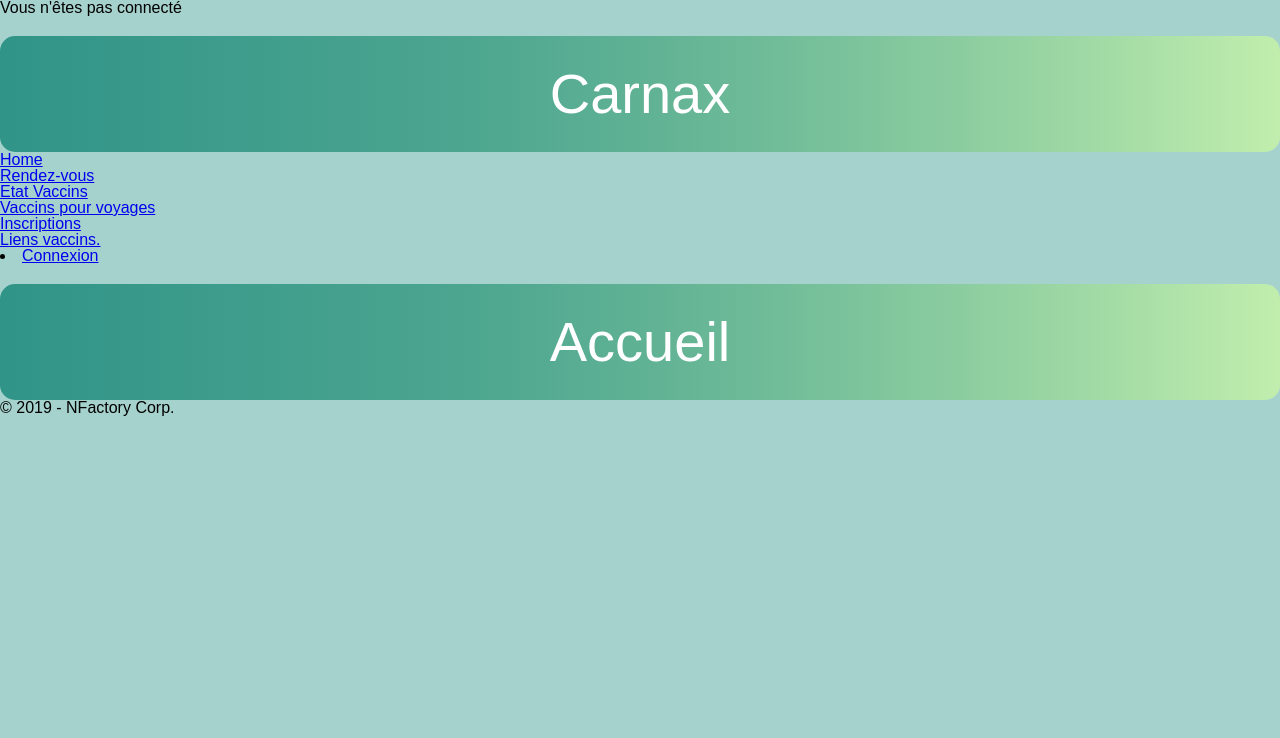
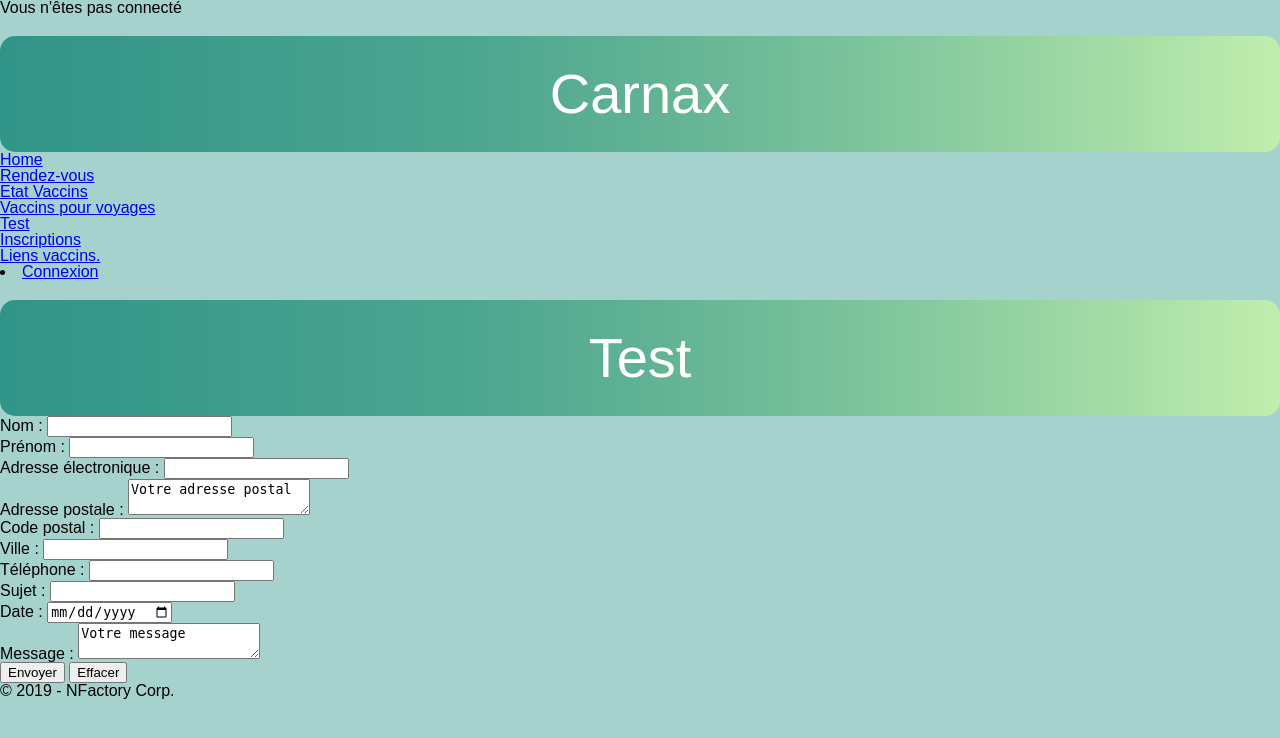
Before and after one commit to AxelBarbeHusson/Carnax, a PHP site: page /carnex/index.php?page=test in a window 1280 px wide. Shown: the top 738 px of the page. Run offline with PHP 8.4, Linux system fonts and the light colour scheme; some libraries are stand-ins or nearby versions.

Commit message:
Test = rendez-vous

```diff
--- /dev/null
+++ b/includes/frmTest.php
@@ -0,0 +1,66 @@
+<?php
+if (!isset($mail)) $mail = "";
+if (!isset($nom)) $nom = "";
+if (!isset($prenom)) $prenom = "";
+if (!isset($sujet)) $sujet = "";
+if (!isset($apostal)) $apostal = "";
+if (!isset($cpostal)) $cpostal = "";
+if (!isset($ville)) $ville = "";
+if (!isset($phone)) $phone = "";
+if (!isset($date)) $date = "";
+if (!isset($msg)) $msg = "";
+?>
+
+<form method="post" action="index.php?page=test">
+    <fieldset>
+        <div>
+            <label for="nom">Nom :</label>
+            <input type="text" id="nom" name="nom" value="<?= $nom ?>"/>
+        </div>
+        <div>
+            <label for="prenom">Prénom :</label>
+            <input type="text" id="prenom" name="prenom" value="<?= $prenom ?>"/>
+        </div>
+        <div>
+            <label for="mail">Adresse électronique :</label>
+            <input type="email" id="mail" name="mail" value="<?= $mail ?>"/>
+        </div>
+        <div>
+            <label for="apostal">Adresse postale :</label>
+            <textarea id="apostal" name="apostal" value="<?= $apostal ?>">Votre adresse postal</textarea>
+        </div>
+        <div>
+            <label for="cpostal">Code postal :</label>
+            <input class="box" type="text" name="cpostal" id="cpostal" value="<?= $cpostal ?>"/>
+        </div>
+        <div>
+            <label for="ville">Ville :</label>
+            <input type="text" name="ville" id="ville" value="<?= $ville ?>"/>
+        </div>
+        <div>
+            <label for="phone">Téléphone :</label>
+            <input type="tel" name="phone" id="phone" value="<?= $phone ?>"/>
+        </div>
+    </fieldset>
+
+    <fieldset>
+        <div>
+            <label for="sujet">Sujet :</label>
+            <input type="text" id="sujet" name="sujet" value="<?= $sujet ?>"/>
+        </div>
+        <div>
+            <label for="date">Date :</label>
+            <input type="date" id="date" name="date" value="<?= $date ?>"/>
+        </div>
+        <div>
+            <label for="msg">Message :</label>
+            <textarea id="msg" name="msg" value="<?= $msg ?>">Votre message</textarea>
+
+        </div>
+        <div>
+            <input class="blue_button" type="submit" value="Envoyer"/>
+            <input class="blue_button" type="reset" value="Effacer"/>
+        </div>
+    </fieldset>
+    <input type="hidden" name="test"/>
+</form>
--- a/includes/header.php
+++ b/includes/header.php
@@ -19,6 +19,7 @@ if (isset($_SESSION['login']) && $_SESSION['login'] == 1) {
                 <li><a href="index.php?page=rendezVous" title="">Rendez-vous</a></li>
                 <li><a href="index.php?page=etatvaccins" title="">Etat Vaccins</a></li>
                 <li><a href="index.php?page=vaccinspourvoyage" title="">Vaccins pour voyages</a></li>
+                <li><a href="index.php?page=test" title="">Test</a></li>
                 <li><a href="index.php?page=inscriptions" title="">Inscriptions</a></li>
 
                 <a target="_blank" href="https://solidarites-sante.gouv.fr/IMG/pdf/calendrier_vaccinal_maj_17avril2019.pdf">Liens vaccins.</a>
--- /dev/null
+++ b/includes/test.inc.php
@@ -0,0 +1,69 @@
+<h1>Test</h1>
+
+<?php
+if (isset($_POST['test'])) {
+    $mail = isset($_POST['mail']) ? $_POST['mail'] : "";
+    $msg = isset($_POST['msg']) ? $_POST['msg'] : "";
+    $nom = isset($_POST['nom']) ? $_POST['nom'] : "";
+    $prenom  = isset($_POST['prenom']) ? $_POST['prenom'] : "";
+    $sujet = isset($_POST['sujet']) ? $_POST['sujet'] : "";
+    $apostal = isset($_POST['apostal']) ? $_POST['apostal'] : "";
+    $cpostal = isset($_POST['cpostal']) ? $_POST['cpostal'] : "";
+    $ville = isset($_POST['ville']) ? $_POST['ville'] : "";
+    $phone = isset($_POST['phone']) ? $_POST['phone'] : "";
+    $date = isset($_POST['date']) ? $_POST['date'] : "";
+    $USER = isset($_POST['USER']) ? $_POST['USER'] : "";
+    $erreurs = array();
+    if (!filter_var($mail, FILTER_VALIDATE_EMAIL))
+        array_push($erreurs, "Veuillez saisir une adresse mail valide.");
+    if (!(mb_strlen($nom) >= 2 && ctype_alpha($nom)))
+        array_push($erreurs, "Veuillez saisir un nom correct.");
+    if (!(mb_strlen($prenom ) >= 2 && ctype_alpha($prenom)))
+        array_push($erreurs, "Veuillez saisir un prénom correct.");
+    if (count($erreurs) > 0) {
+        $message = "<ul>";
+        $i = 0;
+        while ($i < count($erreurs)) {
+            $message .= "<li>" . $erreurs[$i] . "</li>";
+            $i++;
+        }
+        $message .= "</ul>";
+        echo $message;
+        include "frmTest.php";
+    } else {
+        $sql = "SELECT COUNT(*) FROM t_test WHERE USEMAIL='" . $mail . "'";
+        $nombreOccurences = $pdo->query($sql)->fetchColumn();
+        if ($nombreOccurences == 0) {
+            $sql = "INSERT INTO t_test
+                (USEMAIL, USEMESSAGE, USESUJET, USENOM, ID_USER , USEPRENOM, USEAPOSTAL, USECPOSTAL, USEVILLE, USEPHONE, USEDATE)
+                VALUES ('" . $mail . "', '" . $msg . "','" . $sujet . "','" . $nom . "','" . $USER . "','" . $prenom  . "','" . $apostal . "','" . $cpostal . "','" . $ville . "','" . $phone . "','" . $date . "')";
+            $query = $pdo->prepare($sql);
+            $query->bindValue('ID_USER', $USER, PDO::PARAM_STR);
+            $query->bindValue('USEMAIL', $mail, PDO::PARAM_STR);
+            $query->bindValue('USEPRENOM', $prenom , PDO::PARAM_STR);
+            $query->bindValue('USENOM', $nom, PDO::PARAM_STR);
+            $query->bindValue('USEMESSAGE', $msg, PDO::PARAM_STR);
+            $query->bindValue('USESUJET', $sujet, PDO::PARAM_STR);
+            $query->bindValue('USEAPOSTAL', $apostal, PDO::PARAM_STR);
+            $query->bindValue('USECPOSTAL', $cpostal, PDO::PARAM_STR);
+            $query->bindValue('USEVILLE', $ville, PDO::PARAM_STR);
+            $query->bindValue('USEPHONE', $phone, PDO::PARAM_STR);
+            $query->bindValue('USEDATE', $date, PDO::PARAM_STR);
+            $query->execute();
+            $message = "Contact pris";
+            $sujet = "Validation de votre message";
+            $to = 'personne@example.com';
+            $subject = $sujet;
+            $message = $msg;
+            $headers = 'From:' . $mail . "\r\n" .
+                'Reply-To:' . $mail . "\r\n" .
+                'X-Mailer: PHP/' . phpversion() .
+                'Content-Type: text/html: charset=utf-8';
+            mail($to, $subject, $message);
+        } else {
+            echo "Vous avez déjà pris contact";
+        }
+    }
+} else {
+    require_once "frmTest.php";
+}
```
